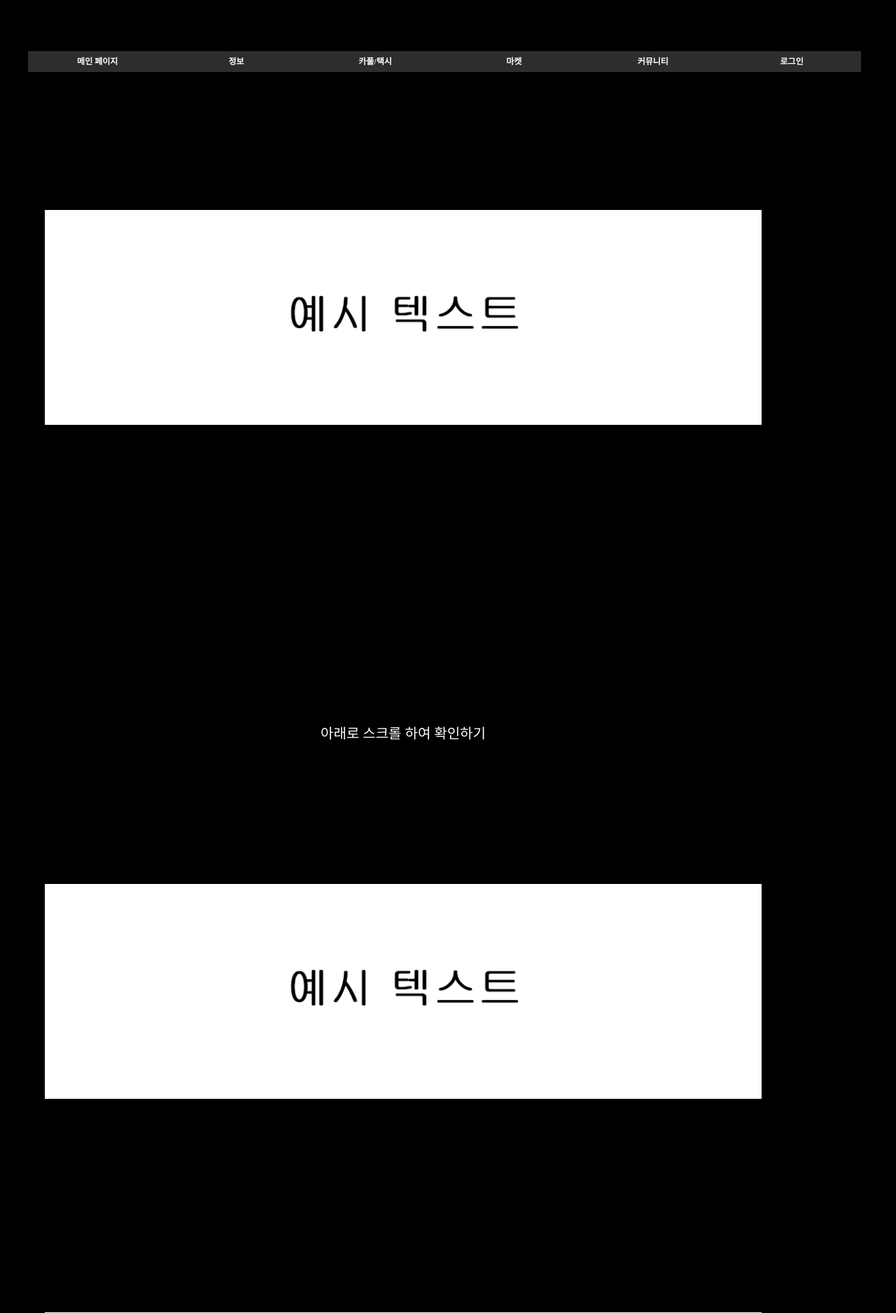
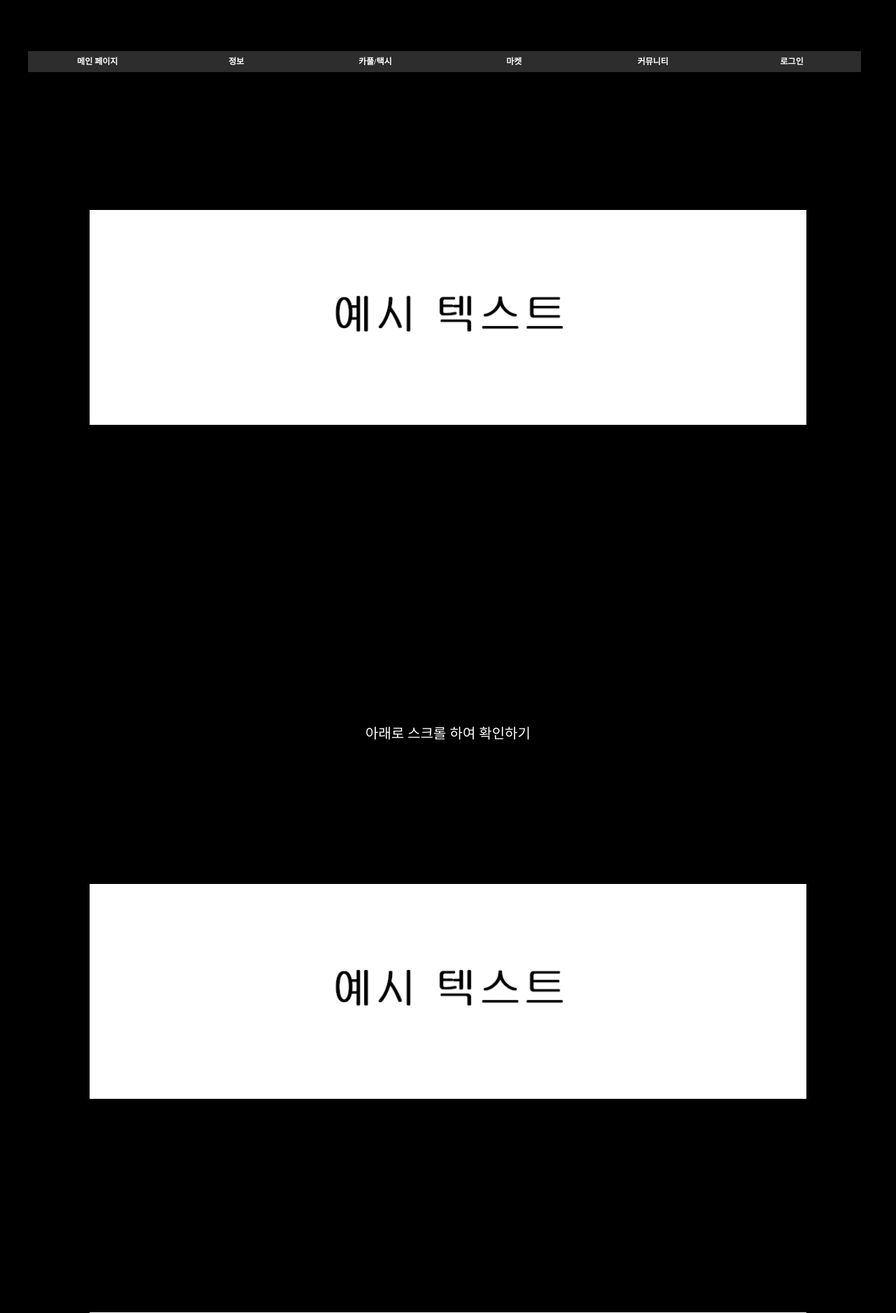
Before and after one commit to Mad-Alchemist/IP, a PHP site: page /main.php in a window 1280 px wide. Shown: the top 1876 px of the page at 70% size. Run offline with PHP 8.4, Linux system fonts and the light colour scheme.

Commit message:
려차ㅔㅁㅇㅇ

```diff
--- a/css/a.css
+++ b/css/a.css
@@ -1,7 +1,6 @@
 body{
-  margin:0px;
-  width:90vw;
-  text-align: center;
+  margin:0;
+  padding:0;
 }
 #TopBar
 {
```
